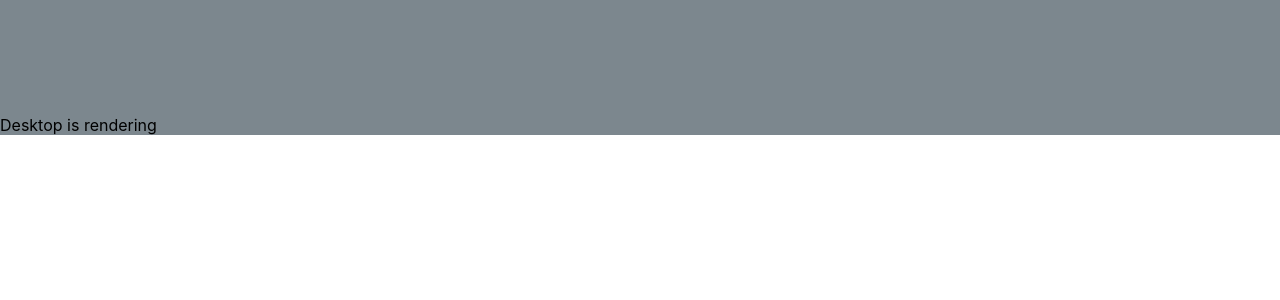
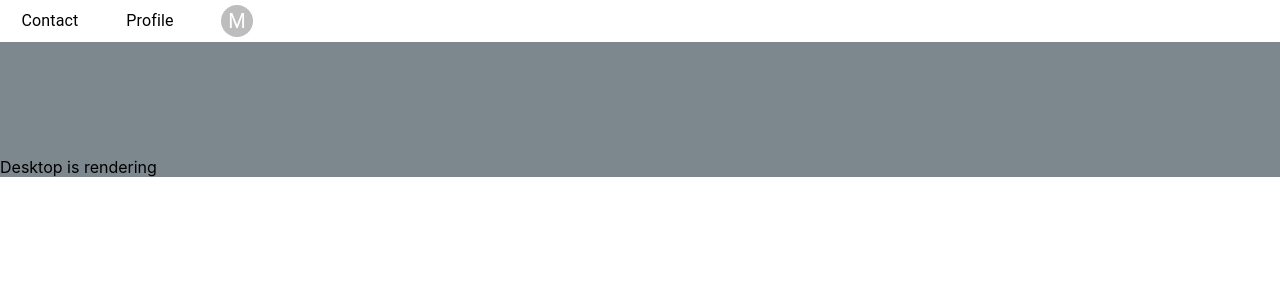
Before and after one commit to nhaninasser/husky-hangout, a React (Create React App) app in the folder client/: page / in a window 1280 px wide. Shown: the top 300 px of the page. Built offline with nearby package versions, Linux system fonts and the light colour scheme; no server answers.

Commit message:
Created Header

```diff
--- a/client/src/App.js
+++ b/client/src/App.js
@@ -10,6 +10,7 @@
 import FixedBottomNavigation from "./components/Footer";
 import EventsMobile from "./components/Events";
 import Login from "./components/Login";
+import AccountMenu from "./components/Header";
 // import Categories from '../src/components/Categories';
 import { StoreProvider } from "./utils/GlobalState";
 
@@ -29,6 +30,7 @@
     <ApolloProvider client={client}>
       <StoreProvider>
         <BrowserRouter>
+          <AccountMenu></AccountMenu>
           <div className="body main-background-color">
             {/* /* <Categories } */}
             <Routes>
--- /dev/null
+++ b/client/src/components/Header/index.js
@@ -0,0 +1,90 @@
+import * as React from 'react';
+import Box from '@mui/material/Box';
+import Avatar from '@mui/material/Avatar';
+import Menu from '@mui/material/Menu';
+import MenuItem from '@mui/material/MenuItem';
+import ListItemIcon from '@mui/material/ListItemIcon';
+import IconButton from '@mui/material/IconButton';
+import Typography from '@mui/material/Typography';
+import Tooltip from '@mui/material/Tooltip';
+import Logout from '@mui/icons-material/Logout';
+import AddCircleOutlineIcon from '@mui/icons-material/AddCircleOutline';
+
+export default function AccountMenu() {
+  const [anchorEl, setAnchorEl] = React.useState(null);
+  const open = Boolean(anchorEl);
+  const handleClick = (event) => {
+    setAnchorEl(event.currentTarget);
+  };
+  const handleClose = () => {
+    setAnchorEl(null);
+  };
+  return (
+    <React.Fragment>
+      <Box sx={{ display: 'flex', alignItems: 'center', textAlign: 'center' }}>
+        <Typography sx={{ minWidth: 100 }}>Contact</Typography>
+        <Typography sx={{ minWidth: 100 }}>Profile</Typography>
+        <Tooltip title="Account settings">
+          <IconButton
+            onClick={handleClick}
+            size="small"
+            sx={{ ml: 2 }}
+            aria-controls={open ? 'account-menu' : undefined}
+            aria-haspopup="true"
+            aria-expanded={open ? 'true' : undefined}
+          >
+            <Avatar sx={{ width: 32, height: 32 }}>M</Avatar>
+          </IconButton>
+        </Tooltip>
+      </Box>
+      <Menu
+        anchorEl={anchorEl}
+        id="account-menu"
+        open={open}
+        onClose={handleClose}
+        onClick={handleClose}
+        PaperProps={{
+          elevation: 0,
+          sx: {
+            overflow: 'visible',
+            filter: 'drop-shadow(0px 2px 8px rgba(0,0,0,0.32))',
+            mt: 1.5,
+            '& .MuiAvatar-root': {
+              width: 32,
+              height: 32,
+              ml: -0.5,
+              mr: 1,
+            },
+            '&:before': {
+              content: '""',
+              display: 'block',
+              position: 'absolute',
+              top: 0,
+              right: 14,
+              width: 10,
+              height: 10,
+              bgcolor: 'background.paper',
+              transform: 'translateY(-50%) rotate(45deg)',
+              zIndex: 0,
+            },
+          },
+        }}
+        transformOrigin={{ horizontal: 'right', vertical: 'top' }}
+        anchorOrigin={{ horizontal: 'right', vertical: 'bottom' }}
+      >
+        <MenuItem>
+        <AddCircleOutlineIcon/>  Create Event
+        </MenuItem>
+        <MenuItem>
+          <Avatar /> Edit Account
+        </MenuItem>
+        <MenuItem>
+          <ListItemIcon>
+            <Logout fontSize="small" />
+          </ListItemIcon>
+          Logout
+        </MenuItem>
+      </Menu>
+    </React.Fragment>
+  );
+}
```
